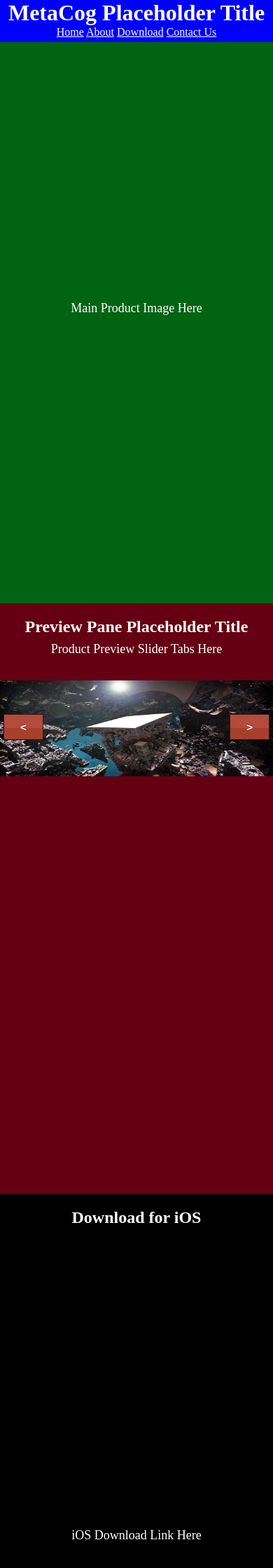
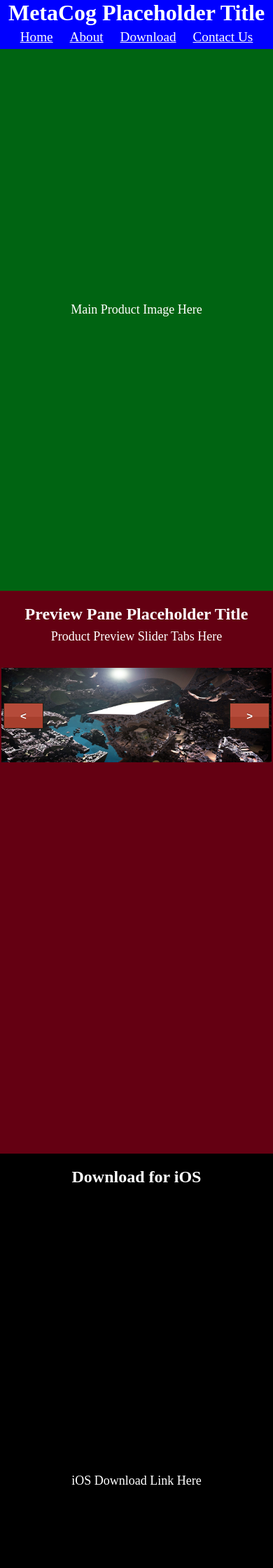
Before and after one commit to Hassurunous/MetaCog, a PHP site: page / in a window 390 px wide. Shown: the top 2240 px of the page at 70% size. Run offline with PHP 8.4, Linux system fonts and the light colour scheme; some libraries are stand-ins or nearby versions.

Commit message:
Fixed the image slider. Made the site responsive. Learned a lot.

```diff
--- a/Website/css/master.css
+++ b/Website/css/master.css
@@ -4,7 +4,13 @@ body, html {
     max-width: 1200px;
     width: 100%;
     margin: auto;
+    margin-top: 20px;
     /*background-color: blue;*/
+}
+
+main {
+    margin-top: 50px;
+    height: 100%;
 }
 
 h1 {
@@ -12,6 +18,7 @@ h1 {
     width: 100%;
     color: white;
     margin: 0;
+    padding-bottom: 5px;
 }
 
 h2 {
@@ -24,6 +31,12 @@ h2 {
 
 nav {
     text-align: center;
+}
+
+nav a {
+    font-size: 1.2em;
+    padding-left: 10px;
+    padding-right: 10px;
 }
 
 nav a:link {
@@ -48,7 +61,7 @@ nav a:active {
     top: 0;
     left: 0;
     width: 100%;
-    height: 60px;
+    height: 70px;
     color: white;
     background: blue;
     z-index: 1;
@@ -56,8 +69,16 @@ nav a:active {
 
 /*Various sections split into boxes of height and width equal to the body height and width.*/
 .section {
-    height: 100%;
+    height: calc(100% - 40px);
     width: 100%;
+}
+
+/*Anchor for the navigation on the page.*/
+.anchor {
+    float: left;
+    margin-top: -60px;
+    padding-top: 60px;
+    display: hidden;
 }
 
 /*First box. Should include logo, product image, product name, and perhaps a short tagline about the product.*/
@@ -68,6 +89,7 @@ nav a:active {
 /*Suggest using this section for a combination of slides that demonstrate and explain the purpose and functionality of the application.*/
 .productSlides {
     background-color: rgba(100, 0, 18, 1);
+    overflow: hidden;
 }
 
 .container {
@@ -79,17 +101,20 @@ nav a:active {
 
 .sliderImg {
     display: inline-block;
+    position: absolute;
+    text-align: center;
+    width: 300%;
+    z-index: 1;
 }
 
 .sliderImg img {
-    max-width: 100%;
-    width: auto;
-    max-height: 100%;
-    height: auto;
-}
-
-.hideImg {
-    display: none;
+    position: relative;
+    top: 0;
+    left: -33.3333%;
+    display: inline-block;
+    /*height: 100%;*/
+    width: 33%;
+    z-index: 2;
 }
 
 .slideBtn {
@@ -98,7 +123,6 @@ nav a:active {
 	box-shadow:inset 0px 34px 0px -15px #b54b3a;
 	background-color:#a73f2d;
 	border:1px solid #241d13;
-	display:inline-block;
 	cursor:pointer;
 	color:#ffffff;
 	font-family:Arial;
@@ -107,6 +131,9 @@ nav a:active {
 	padding:9px 23px;
 	text-decoration:none;
 	text-shadow:0px -1px 0px #7a2a1d;
+    position: absolute;
+    z-index: 3;
+    top: 25px;
 }
 
 .slideBtn:hover {
@@ -114,15 +141,11 @@ nav a:active {
 }
 
 .prevBtn {
-    position: absolute;
     left: 5px;
-    top: 50%;
 }
 
 .nextBtn {
-    position: absolute;
     right: 5px;
-    top: 50%;
 }
 
 /*This section for the download links and information about the application.*/
--- a/Website/index.html
+++ b/Website/index.html
@@ -17,43 +17,47 @@
             </nav>
         </div>
         <!-- First descriptional div. Should contain product images, including logo, name, and app image, and a short tagline about the application. -->
-        <div id="home" class="section mainTitle">
+        <div id="home" class="anchor"></div>
+        <div class="section mainTitle">
             <p class="placeholderText">
                 Main Product Image Here
             </p>
         </div>
         <!-- This section is recommended to be a collection of slides describing the purpose and functionality of the app, as well as community guidelines. -->
-        <div id="about" class="section productSlides">
+        <div id="about" class="anchor"></div>
+        <div class="section productSlides">
             <h2>Preview Pane Placeholder Title</h2>
             <div class="container">
-                <button type="button" class="slideBtn prevBtn"><</button>
-                <button type="button" class="slideBtn   nextBtn">></button>
                 <p class="placeholderText">
                     Product Preview Slider Tabs Here
                 </p>
-                <div class="sliderImg">
+                <div id="img1" class="sliderImg">
                     <img src="img/fractal1.png" alt="" />
                 </div>
-                <div class="sliderImg hideImg">
+                <div id="img2" class="sliderImg">
                     <img src="img/fractal2.png" alt="" />
                 </div>
-                <div class="sliderImg hideImg">
+                <div id="img3" class="sliderImg">
                     <img src="img/fractal3.png" alt="" />
                 </div>
-                <div class="sliderImg hideImg">
+                <div id="img4" class="sliderImg">
                     <img src="img/fractal4.png" alt="" />
                 </div>
+                <button type="button" id="slidePrev" class="slideBtn prevBtn"><</button>
+                <button type="button" id="slideNext" class="slideBtn nextBtn">></button>
             </div>
         </div>
         <!-- App download icons here. -->
-        <div id="download" class="section downloads">
+        <div id="download" class="anchor"></div>
+        <div class="section downloads">
             <h2>Download for iOS</h2>
             <p class="placeholderText">
                 iOS Download Link Here
             </p>
         </div>
         <!-- Contact Information -->
-        <div id="contact" class="section contact">
+        <div id="contact" class="anchor"></div>
+        <div class="section contact">
             <h2>Contact Us</h2>
             <p class="placeholderText">
                 Contact Information
--- a/Website/js/main.js
+++ b/Website/js/main.js
@@ -1,27 +1,121 @@
+//View Manager for preview pane transitions
+var currentIndex = 0,
+    items = $('.container div:has(img)'),
+    itemAmt = items.length,
+    images = [];
+
+$(".sliderImg").each(function(){
+	images.push({
+		id:"#"+$(this).attr("id"),
+		el: $(this)
+	});
+});
+
+// Add an event to trigger when a image is displayed:
+$("#img2").on("imageShow", function(event){
+  console.log("Showing image 2");
+});
+
+// This var will hold a reference to the current view
+var currentView;
+
+$(".sliderImg").detach();
+
+// Define some transitions
+  var offLeft = {left: "-100%"};
+  var onHorizontal = {left: 0};
+  var offRight = {left: "100%"};
+  // var offDown = {top: "100%"};
+  // var offUp = {top: "-100%"};
+  // var onVertical = {top: 0};
+
+  // These combinations create transitions in four directions
+  // Slide right: offRight, offLeft, onHorizontal
+  // Slide left: offLeft, offRight, onHorizontal
+  // Slide down: offDown, offUp, onVertical
+  // Slide up: offUp, offDown, onVertical
+
+// Some helper functions to create transitions in four directions
+function pushRight(newView) {
+  showView(newView, offRight, offLeft, onHorizontal)
+}
+
+function pushLeft(newView) {
+  showView(newView, offLeft, offRight, onHorizontal)
+}
+
+// function pushDown(newView) {
+//   showView(newView, offDown, offUp, onVertical);
+// }
+//
+// function pushUp(newView) {
+//   showView(newView, offUp, offDown, onVertical);
+// }
+
+function showView(newView, exit, start, enter) {
+    $(".prevBtn").prop("disabled", true);
+    $(".nextBtn").prop("disabled", true);
+  // Hide Current View
+  if (currentView) {
+    currentView.animate(exit, 400, function() {
+      $(this).detach();
+    });
+  }
+  // Show New View
+  currentView = newView;
+  console.log(currentView);
+  $(".container").append(newView);
+  newView.css(start).animate(enter, 400, function() {
+      $(this).trigger("imageShow");
+      $(".prevBtn").prop("disabled", false);
+      $(".nextBtn").prop("disabled", false);
+  });
+
+}
+
+function findImageWithId(id) {
+  for (var i in images) {
+    if (images[i].id === id) {
+      return images[i];
+    }
+  }
+}
+
+$(".container").on("click", ".prevBtn", function(event){
+
+  event.preventDefault();
+  console.log("Container > .prevBtn clicked.");
+  currentIndex -= 1;
+  if (currentIndex < 0) {
+      currentIndex = itemAmt - 1;
+  }
+  pushRight(findImageWithId("#" + items[currentIndex].id).el);
+});
 
 
-var currentIndex = 0,
-  items = $('.container div'),
-  itemAmt = items.length;
+// Set up nav links
+$(".container").on("click", ".nextBtn", function(event){
+  console.log("Container > .nextBtn clicked.");
+  currentIndex += 1;
+  if (currentIndex > itemAmt - 1) {
+      currentIndex = 0;
+  }
+  event.preventDefault();
+  pushLeft(findImageWithId("#" + items[currentIndex].id).el);
+});
 
-function cycleItems() {
-  var item = $('.container div').eq(currentIndex);
-  items.hide();
-  item.css('display','inline-block');
+//Button position adjustment.
+function btnOffset() {
+    var slideBtnOffset = ((+(currentView.css("height").slice(0, -2)))/2 + 25) + "px";
+    console.log(slideBtnOffset)
+    $(".slideBtn").css("top", slideBtnOffset);
+    console.log($(".slideBtn").css("top"));
 }
 
-$('.nextBtn').click(function() {
-  currentIndex += 1;
-  if (currentIndex > itemAmt - 1) {
-    currentIndex = 0;
-  }
-  cycleItems();
+// Show the first image
+
+pushLeft(images[0].el);
+btnOffset();
+$(window).resize(function() {
+    btnOffset();
 });
-
-$('.prevBtn').click(function() {
-  currentIndex -= 1;
-  if (currentIndex < 0) {
-    currentIndex = itemAmt - 1;
-  }
-  cycleItems();
-});
```
